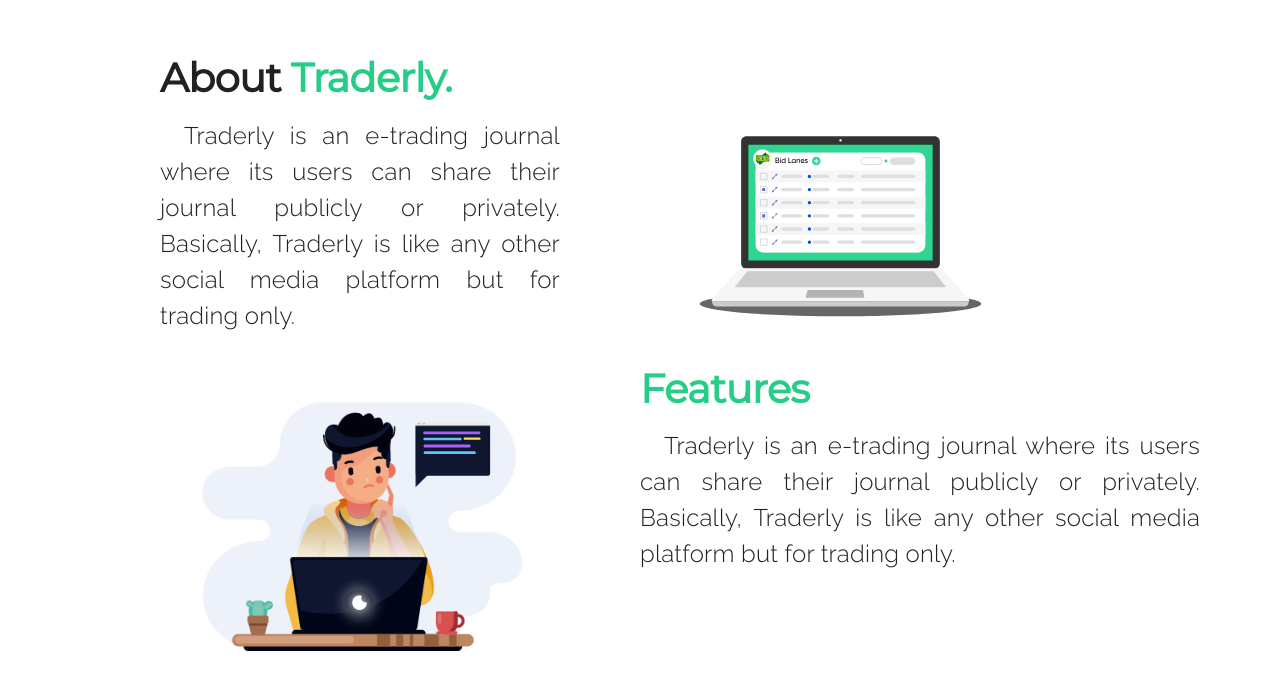
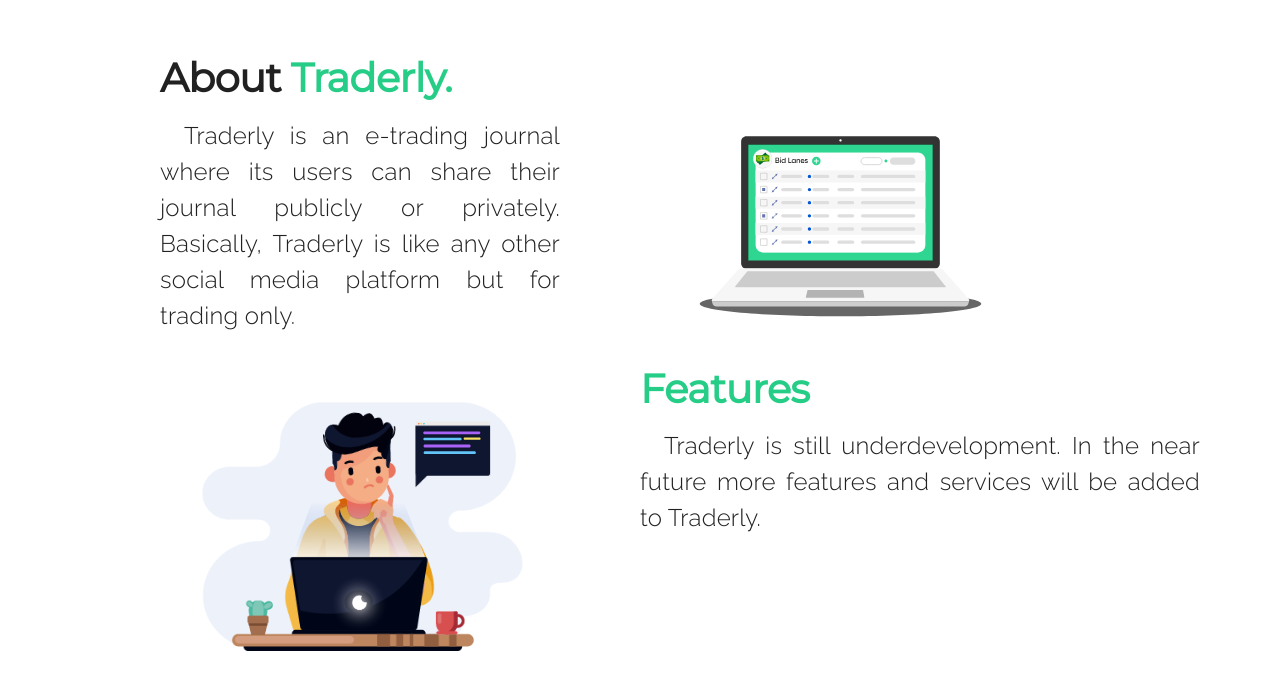
Before and after one commit to VncntDzn/traderie, a Next.js app: page / in a window 1280 px wide. Shown: the part 1089-1778 px from the top of the page. Built offline with nearby package versions, Linux system fonts and the light colour scheme.

Commit message:
added paragraphy to services

```diff
--- a/src/pages/home/Services.jsx
+++ b/src/pages/home/Services.jsx
@@ -29,7 +29,7 @@
     width: 'fit-content',
     height: 'fit-content',
   },
-  aboutUs: {
+  services: {
     fontFamily: theme.typography.subtitle1.fontFamily,
     fontSize: 'clamp(1.1rem, 5vw, 1.5rem)',
     textIndent: '1.5rem',
@@ -53,10 +53,9 @@
           >
             Features
           </Typography>
-          <Typography className={styles.aboutUs}>
-            Traderly is an e-trading journal where its users can share their
-            journal publicly or privately. Basically, Traderly is like any other
-            social media platform but for trading only.
+          <Typography className={styles.services}>
+            Traderly is still underdevelopment. In the near future more features
+            and services will be added to Traderly.
           </Typography>
         </Box>
       </Grid>
@@ -64,6 +63,4 @@
   );
 };
 
-Services.propTypes = {};
-
 export default Services;
```
